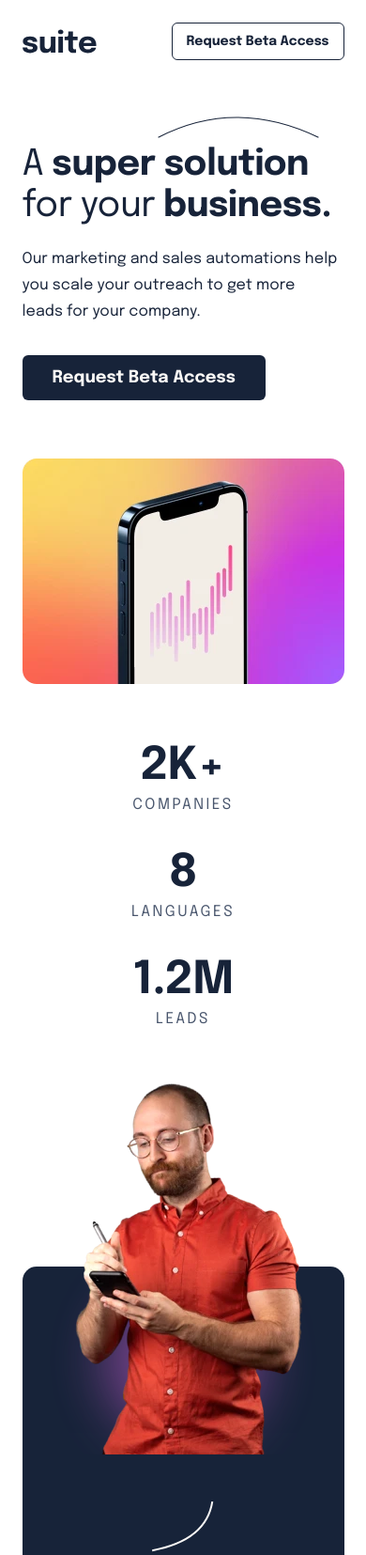
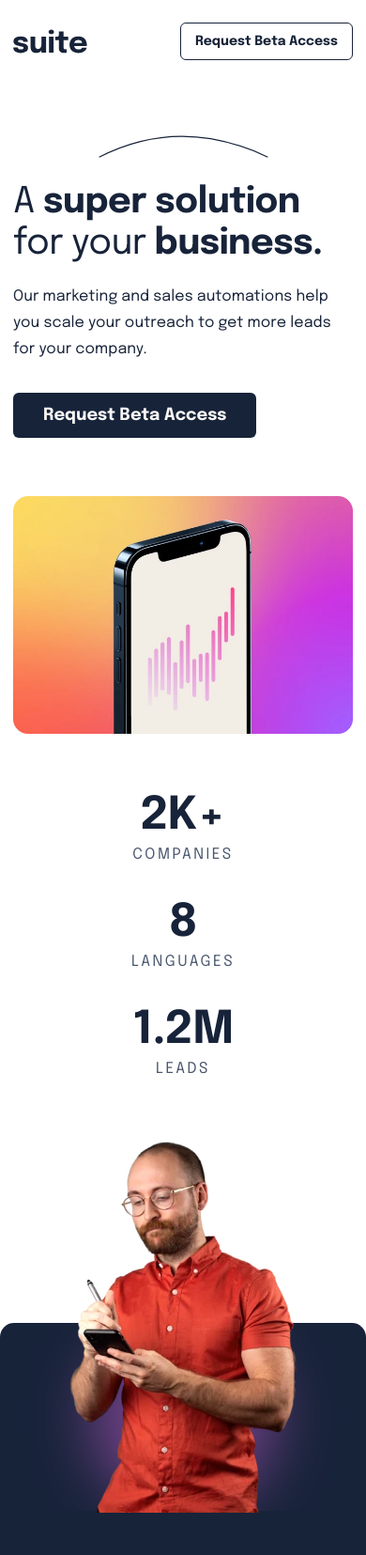
Before and after one commit to thusmiley/suite-landing-page, a plain HTML site: page index.html in a window 390 px wide. Shown: the top 1655 px of the page at 94% size. Drawn offline with Linux system fonts and the light colour scheme.

Commit message:
update mobile padding

```diff
--- a/index.html
+++ b/index.html
@@ -39,7 +39,18 @@
           </p>
           <a href="#" class="cta">Request Beta Access</a>
         </div>
-        <img src="./assets/image-hero-landscape.webp" alt="" class="hero-mobile">
+        <picture class="hero-mobile">
+          <source
+            media="(max-width: 350px"
+            srcset="./assets/image-hero-landscape.webp"
+          />
+          <img
+            src="./assets/image-hero-landscape@2x.webp"
+            alt=""
+
+          />
+        </picture>
+
         <!-- Stats -->
         <div class="hero-right">
           <div class="stat">
@@ -66,7 +77,7 @@
               srcset="./assets/image-jeremy-small.webp"
             />
 
-            <img src="./assets/image-jeremy-large.webp" alt="">
+            <img src="./assets/image-jeremy-large.webp" alt="" />
           </picture>
         </div>
         <!-- Curve line -->
@@ -100,6 +111,5 @@
         </div>
       </div>
     </footer>
-
   </body>
 </html>
--- a/style.sass
+++ b/style.sass
@@ -62,14 +62,15 @@ a
 @media only screen and (max-width: 1120px)
     .container
         width: 689px
+// @media only screen and (max-width: 690px)
+//     .container
+//         width: 343px
 @media only screen and (max-width: 690px)
-    .container
-        width: 343px
-@media only screen and (max-width: 350px)
     .container
         width: 100%
         padding-left: calc(8px + 1.5625vw)
         padding-right: calc(8px + 1.5625vw)
+        margin: auto
 
 // Header
 header
@@ -175,23 +176,34 @@ header
         display: block
     .hero-left
         background-image: none
-        padding: 30px 0 70px 0
+        padding: 50px 0 70px 0
+        text-align: center
+        justify-content: center
         h1
             font-size: 38px
             line-height: 44px
             letter-spacing: -0.53px
-            padding-top: 30px
+            padding-top: 50px
+            margin: auto
         p
-            margin: 20px 0 40px 0
+            margin: 20px 0 40px
+            max-width: 100%
     .hero-heading
-        background-position: top 0 right  27px
+        background-position: top center
         background-size: 50%
     .hero-right
         flex-direction: column
         margin-top: 60px
     .stat:not(:last-child)
         margin-bottom: 32px
-
+@media only screen and (max-width: 480px)
+    .hero-left
+        text-align: left
+        justify-content: left
+        h1
+            margin: 0
+    .hero-heading
+        background-position: top center
 // It just works
 .itworks
     display: flex
@@ -216,19 +228,17 @@ header
         margin: 40px 0
 .jeremy
     position: relative
-    width: 50%
-    display: block
-    picture
+    width: 40%
+    picture  img
         position: absolute
-        top: -310px
-        width: 100%
-        left: 0
+        top: -294px
 
 .curve-line2
     margin: 0 50px
+    width: 10%
 .itworks-content
     margin: 88px 0
-    width: 50%
+    width: 40%
     h4
         font-weight: normal
 
@@ -240,6 +250,7 @@ header
         padding-left: 58px
         padding-right: 58px
         bottom: 176px
+        left: center
         h2
             font-size: 40px
             line-height: 48px
@@ -250,13 +261,16 @@ header
         background-position: center
         height: 200px
         width: 100%
-        picture
-            width: auto
-            top: -195px
-            left: 160px
+        picture img
+            top: -193px
+            left: 0
+            right: 0
+            margin-left: auto
+            margin-right: auto
 
     .curve-line2
         margin: 50px 0
+        widows: 100%
     .itworks-content
         margin: 0 0 40px 0
         width: 100%
@@ -274,15 +288,12 @@ header
         padding-right: 16px
         bottom: 286px
         margin: 0 auto
+        left: 0
     .jeremy picture
-        top: -195px
-        left: 40px
+        left: center
 @media only screen and (max-width: 350px)
     .itworks
-        left: 0
         border-radius: 0
-    .jeremy picture
-        left: 20px
 // Footer
 footer
     padding: 360px 0 72px 0
@@ -309,13 +320,16 @@ footer
 
 @media only screen and (max-width: 1120px)
     footer
-        padding: 536px 0 72px 0
+        padding: 550px 0 72px 0
         margin-top: 450px
 @media only screen and (max-width: 690px)
     footer
         padding: 190px 0 80px 0
-        margin-top: 900px
+        margin-top: 800px
     .footer-wrapper
         flex-direction: column
         p
             margin: 33px 0
+@media only screen and (max-width: 480px)
+    footer
+        margin-top: 850px
```
Also changed, not shown: style.css, 1 other file. Lines whose indentation alone changed are shown as unchanged.
